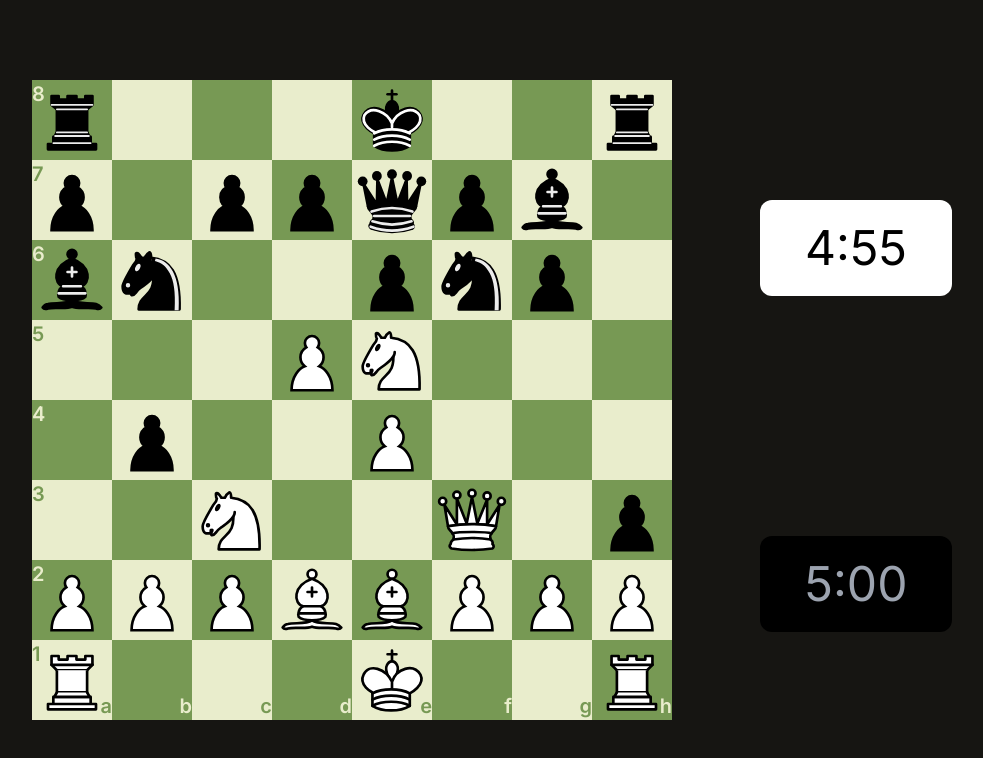
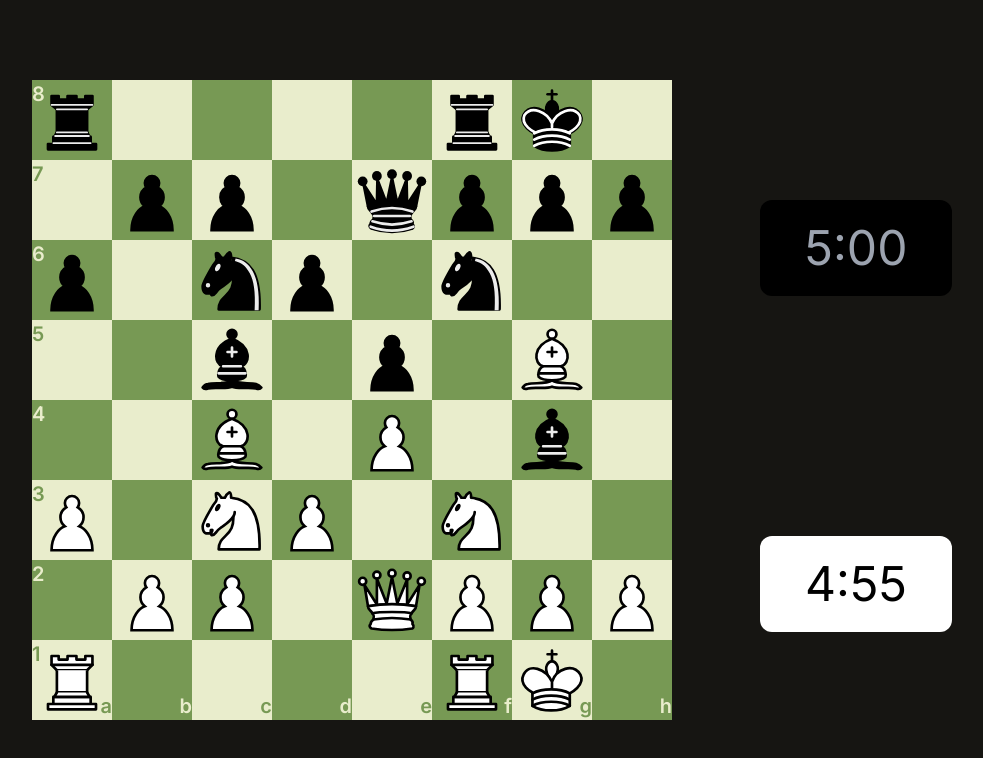
Before and after one commit to Srinjoy003/chess, a Next.js app: page / in a window 1280 px wide. Shown: the top 758 px of the page, without its empty margins (288-1271 px from the left). Built offline with nearby package versions, Linux system fonts and the light colour scheme.

Commit message:
fixed all movemaker bugs

```diff
--- a/app/chessAi/MoveGenerator.ts
+++ b/app/chessAi/MoveGenerator.ts
@@ -8,13 +8,13 @@ export function deepCopyBoard(boardState: string[][]): string[][] {
 	return boardState.map((row) => [...row]);
 }
 
-function deepCopyCastling(
+export function deepCopyCastling(
 	castling: [boolean, boolean, boolean]
 ): [boolean, boolean, boolean] {
 	return [...castling];
 }
 
-function deepCopyPrevMove(
+export function deepCopyPrevMove(
 	prevMove: [number, number] | null
 ): [number, number] | null {
 	return prevMove ? [...prevMove] : null;
@@ -101,7 +101,7 @@ export function MoveGenerator(
 					const moveName =
 						fromIndexPos + toIndexPos + promotionMove.toLowerCase() + ":";
 
-					console.log(moveName, num);
+					// console.log(moveName, num);
 				}
 
 				moveNumber += num;
@@ -142,7 +142,7 @@ export function MoveGenerator(
 				const toIndexPos = extractChessPosition(toIndex);
 				const moveName = fromIndexPos + toIndexPos + ":";
 
-				console.log(moveName, num);
+				// console.log(moveName, num);
 			}
 
 			moveNumber += num;
--- a/app/components/chessBoard.tsx
+++ b/app/components/chessBoard.tsx
@@ -160,17 +160,9 @@ export default function ChessBoard() {
 	let aiRandomMoveBlack = useRef<number[]>([]);
 
 	useEffect(() => {
-		// const fen = "rnbq1k1r/pp1Pbppp/2p5/8/2B5/8/PPP1NnPP/RNBQK2R w KQ - 1 8";
 
-		// const fen = "rnbq1k1r/pp1Pbppp/2p5/8/2B5/8/PPPKNnPP/RNBQ3R b - - 2 8";
-		// const fen = "rnbq1k1r/pp1Pbppp/2p5/8/2B5/8/PPP1NKPP/RNBQ3R b - - 0 8";
-		// const fen = "rnbq1k1r/pp1Pbppp/2p5/8/2B5/8/PPP1NnPP/RNBQ1RK1 b - - 2 8";
-		// const fen = "rnbq1k1r/pp1Pbppp/2p5/8/2B5/8/PPPKNnPP/RNBQ3R b - - 2 8";
+		const fen =  "r4rk1/1pp1qppp/p1np1n2/2b1p1B1/2B1P1b1/P1NP1N2/1PP1QPPP/R4RK1 w - - 0 10";
 
-
-		const fen = "r3k2r/p1ppqpb1/bn2pnp1/3PN3/1p2P3/2N2Q1p/PPPBBPPP/R3K2R w KQkq - 0 1"
-
-		// const fen = "r3k2r/p1pNqpb1/bn2pnp1/3P4/1p2P3/2N2Q1p/PPPBBPPP/R3K2R b KQkq - 0 1"
 
 		const whiteCastling: [boolean, boolean, boolean] = [true, true, true];
 		const blackCastling: [boolean, boolean, boolean] = [true, true, true];
@@ -193,16 +185,30 @@ export default function ChessBoard() {
 		setWhiteCastling(whiteCastling);
 		setBlackCastling(blackCastling);
 
-		const moves = MoveGenerator(
-			3,
-			3,
-			boardState,
-			currentTurn,
-			prevMove,
-			whiteCastling,
-			blackCastling
-		);
-		console.log(moves);
+		// const moves = MoveGenerator(
+		// 	2,
+		// 	2,
+		// 	boardState,
+		// 	currentTurn,
+		// 	prevMove,
+		// 	whiteCastling,
+		// 	blackCastling
+		// );
+		// console.log(moves);
+
+		// for(let depth = 1; depth <= 4; depth++){
+		// 	const moves = MoveGenerator(
+		// 		depth,
+		// 		depth,
+		// 		boardState,
+		// 		currentTurn,
+		// 		prevMove,
+		// 		whiteCastling,
+		// 		blackCastling
+		// 	);
+		// 	console.log("depth ", depth, " : ", moves);
+		// }
+
 	}, [dispatch]);
 
 	useEffect(() => {
--- a/app/helperFunctions.ts
+++ b/app/helperFunctions.ts
@@ -1,4 +1,4 @@
-import { MoveMaker, deepCopyBoard } from "./chessAi/MoveGenerator";
+import { MoveMaker, deepCopyBoard, deepCopyCastling, deepCopyPrevMove } from "./chessAi/MoveGenerator";
 import { ImprovedTotalMoveList } from "./chessAi/aiMoves";
 
 export function EnPassantMoveList(
@@ -434,6 +434,15 @@ export function CastlingMoveList(
 		const leftBlackCastleSquares = [72, 73];
 		const rightBlackCastleSquares = [75, 76];
 
+		const leftBlackCatlingNonCheckingSquare = 71; //here we only check if this square is empty
+		const leftWhiteCatlingNonCheckingSquare = 1;
+
+		const isSquareEmpty = (squarePosition: number) => {
+			const row = Math.floor(squarePosition / 10);
+			const col = squarePosition % 10;
+			return boardState[row][col] === "-";
+		};
+
 		const isSquaresSafe = (castleMovelist: number[]) => {
 			return castleMovelist.every((square) => {
 				const row = Math.floor(square / 10);
@@ -452,6 +461,7 @@ export function CastlingMoveList(
 		) {
 			if (
 				isSquaresSafe(leftWhiteCastleSquares) &&
+				isSquareEmpty(leftWhiteCatlingNonCheckingSquare) &&
 				whiteCastling[0] === false &&
 				boardState[0][0] === "wR"
 			) {
@@ -472,6 +482,7 @@ export function CastlingMoveList(
 		) {
 			if (
 				isSquaresSafe(leftBlackCastleSquares) &&
+				isSquareEmpty(leftBlackCatlingNonCheckingSquare) &&
 				blackCastling[0] === false &&
 				boardState[7][0] === "bR"
 			) {
@@ -567,20 +578,21 @@ export function InCheck(currentTurn: string, boardState: string[][]): boolean {
 export function IsMoveAllowed(
 	currentTurn: string,
 	boardState: string[][],
+	prevMove: [number, number] | null,
 	fromIndex: number,
-	toIndex: number
+	toIndex: number,
+	whiteCastling: [boolean, boolean, boolean],
+	blackCastling: [boolean, boolean, boolean]
 ): boolean {
-	const updatedBoard = boardState.map((row) => row.slice());
+	const newBoard = boardState.map((row) => row.slice());
+	const newPrevMove = deepCopyPrevMove(prevMove);
+	const newWhiteCastling = deepCopyCastling(whiteCastling);
+	const newBlackCastling = deepCopyCastling(blackCastling);
 
-	const i1 = Math.floor(fromIndex / 10);
-	const j1 = fromIndex % 10;
-	const i2 = Math.floor(toIndex / 10);
-	const j2 = toIndex % 10;
 
-	updatedBoard[i2][j2] = updatedBoard[i1][j1];
-	updatedBoard[i1][j1] = "-";
+	MoveMaker(newBoard, fromIndex, toIndex, "hello", newPrevMove, newWhiteCastling, newBlackCastling)
 
-	return !InCheck(currentTurn, updatedBoard);
+	return !InCheck(currentTurn, newBoard);
 }
 
 export function MoveList(
@@ -617,7 +629,7 @@ export function MoveList(
 	const currentTurn = piece[0];
 
 	moveList = moveList.filter((movePosition) => {
-		return IsMoveAllowed(currentTurn, boardState, position, movePosition);
+		return IsMoveAllowed(currentTurn, boardState, prevMove, position, movePosition, whiteCastling, blackCastling);
 	});
 
 	return moveList;
@@ -666,8 +678,7 @@ export function CheckMate( //used unfixed version of movemaker
 					blackCastling
 				);
 
-				if(!InCheck(currentTurn, boardCopy)) isMate = false;
-
+				if (!InCheck(currentTurn, boardCopy)) isMate = false;
 			}
 			return isMate;
 		}
--- a/app/reduxStore/turnSlice.ts
+++ b/app/reduxStore/turnSlice.ts
@@ -2,7 +2,7 @@ import { createSlice } from '@reduxjs/toolkit';
 
 const turnSlice = createSlice({
   name: 'turn',
-  initialState: "b",
+  initialState: "w",
   reducers: {
     toggleTurn: (state) => {
       return state === "w" ? "b" : "w"; // Toggle between "w" and "b"
```
Also changed, not shown: app/chessAi/moves2.txt.
